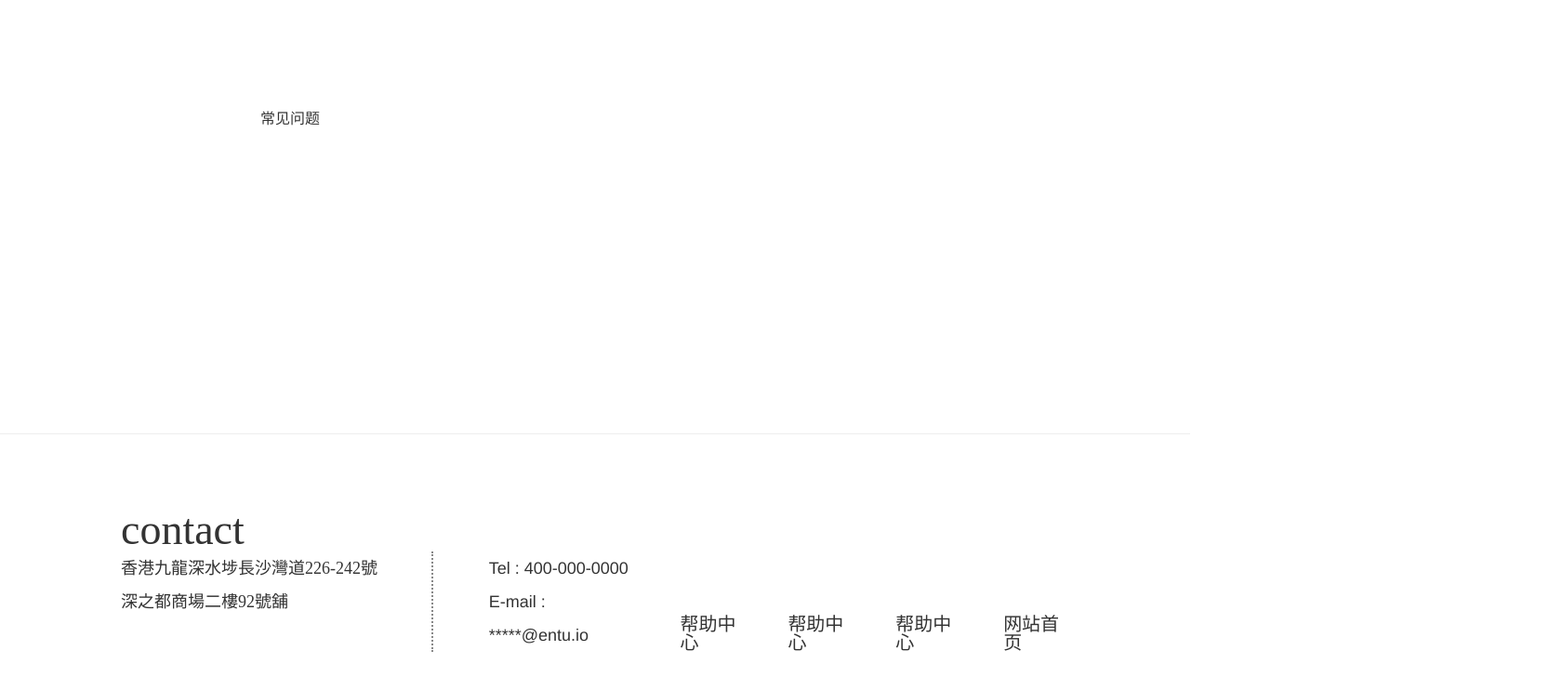
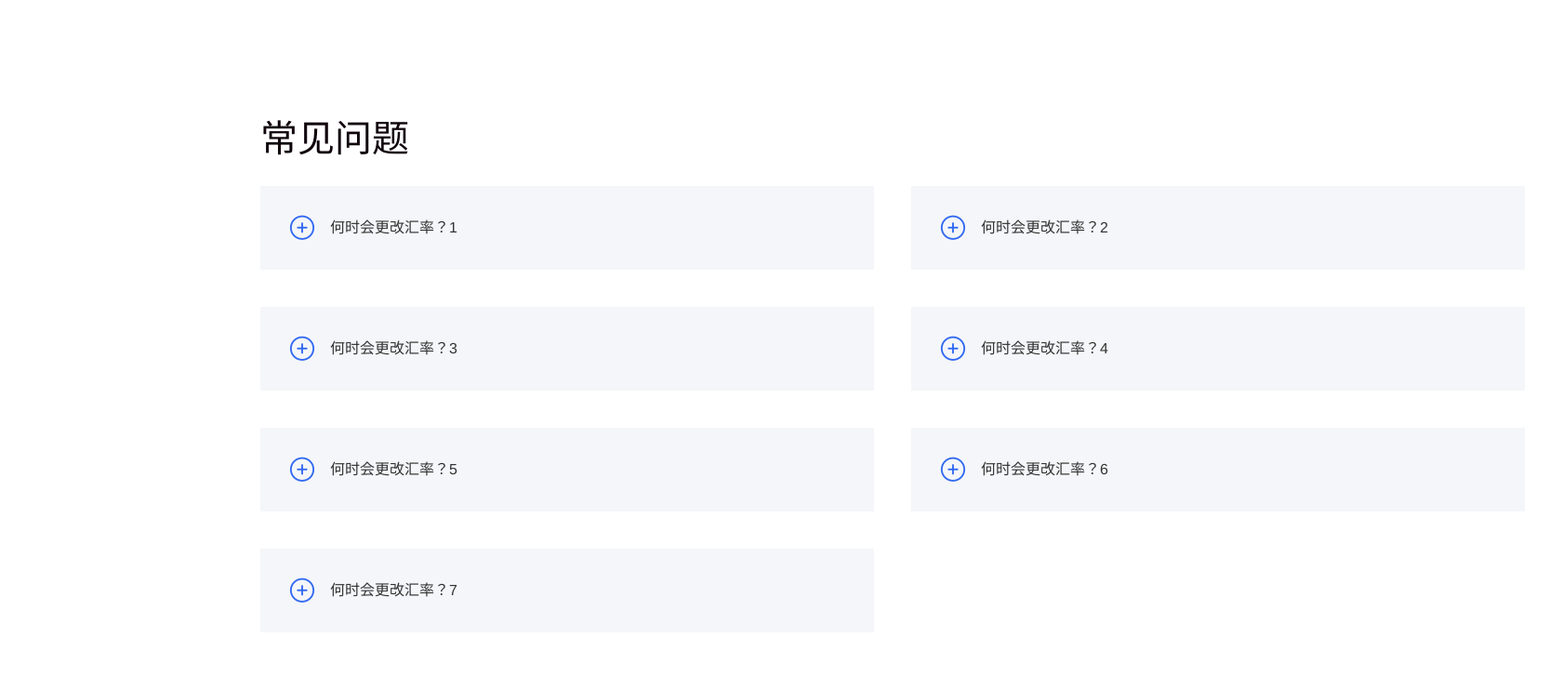
Before and after one commit to cxyxxx0924/link-point, a Vue app: page / in a window 1280 px wide. Shown: the part 460-1188 px from the top of the page at 93% size, 1680 px wide, since content can reach past the window. Built offline with nearby package versions, Linux system fonts and the light colour scheme.

Commit message:
finish web page

```diff
--- a/package.json
+++ b/package.json
@@ -8,7 +8,7 @@
     "lint": "vue-cli-service lint"
   },
   "dependencies": {
-    "core-js": "^3.6.5",
+    "core-js": "^3.12.1",
     "element-ui": "^2.15.1",
     "vue": "^2.6.11"
   },
--- a/src/components/AboutUs.vue
+++ b/src/components/AboutUs.vue
@@ -90,8 +90,8 @@ export default {
   padding: 60px 280px;
   display: flex;
   flex-direction: row;
+  justify-content: space-between;
   div:first-child {
-    margin-right: 130px;
     h3 {
       font-size: 40px;
       font-family: Source Han Sans CN;
@@ -109,7 +109,7 @@ export default {
     }
   }
   div:nth-child(2) {
-    width: 500px;
+    width: 600px;
     p {
       line-height: 44px;
     }
--- a/src/components/Faq.vue
+++ b/src/components/Faq.vue
@@ -5,12 +5,86 @@
     </div>
     <div class="faqs">
       <h3>常见问题</h3>
+      <div class="faqs-box">
+        <div class="faqs">
+          <div v-for="item in leftFaqs" :key="item.id">
+            <faq-item :faq="item"></faq-item>
+          </div>
+        </div>
+        <div class="faqs">
+          <div v-for="item in rightFaqs" :key="item.id">
+            <faq-item :faq="item"></faq-item>
+          </div>
+        </div>
+      </div>
     </div>
   </div>
 </template>
 
 <script>
-export default {}
+import FaqItem from "./FaqItem";
+export default {
+  mounted() {
+    this.faqs.push({
+      id: 0,
+      short: "何时会更改汇率？1",
+      long:
+        "1线上交易：您可以通过我们的APP完成实名身份认证，通过APP预约 或完成交易更方便快捷。实体店交易：汇款交易金额为港币8千元以上或现金兑换港币12万元 以上，因法例要求，客人须出示有效身份证明作登记。",
+    });
+    this.faqs.push({
+      id: 1,
+      short: "何时会更改汇率？2",
+      long:
+        "2线上交易：您可以通过我们的APP完成实名身份认证，通过APP预约 或完成交易更方便快捷。\n实体店交易：汇款交易金额为港币8千元以上或现金兑换港币12万元 以上，因法例要求，客人须出示有效身份证明作登记。",
+    });
+    this.faqs.push({
+      id: 2,
+      short: "何时会更改汇率？3",
+      long:
+        "3线上交易：您可以通过我们的APP完成实名身份认证，通过APP预约 或完成交易更方便快捷。\n实体店交易：汇款交易金额为港币8千元以上或现金兑换港币12万元 以上，因法例要求，客人须出示有效身份证明作登记。",
+    });
+    this.faqs.push({
+      id: 3,
+      short: "何时会更改汇率？4",
+      long:
+        "4线上交易：您可以通过我们的APP完成实名身份认证，通过APP预约 或完成交易更方便快捷。\n实体店交易：汇款交易金额为港币8千元以上或现金兑换港币12万元 以上，因法例要求，客人须出示有效身份证明作登记。",
+    });
+    this.faqs.push({
+      id: 4,
+      short: "何时会更改汇率？5",
+      long:
+        "5线上交易：您可以通过我们的APP完成实名身份认证，通过APP预约 或完成交易更方便快捷。\n实体店交易：汇款交易金额为港币8千元以上或现金兑换港币12万元 以上，因法例要求，客人须出示有效身份证明作登记。",
+    });
+    this.faqs.push({
+      id: 5,
+      short: "何时会更改汇率？6",
+      long:
+        "6线上交易：您可以通过我们的APP完成实名身份认证，通过APP预约 或完成交易更方便快捷。\n实体店交易：汇款交易金额为港币8千元以上或现金兑换港币12万元 以上，因法例要求，客人须出示有效身份证明作登记。",
+    });
+    this.faqs.push({
+      id: 6,
+      short: "何时会更改汇率？7",
+      long:
+        "7线上交易：您可以通过我们的APP完成实名身份认证，通过APP预约 或完成交易更方便快捷。\n实体店交易：汇款交易金额为港币8千元以上或现金兑换港币12万元 以上，因法例要求，客人须出示有效身份证明作登记。",
+    });
+  },
+  computed: {
+    leftFaqs() {
+      return this.faqs.filter((item) => item.id % 2 === 0);
+    },
+    rightFaqs() {
+      return this.faqs.filter((item, index) => index % 2 === 1);
+    },
+  },
+  components: {
+    FaqItem,
+  },
+  data() {
+    return {
+      faqs: [],
+    };
+  },
+};
 </script>
 
 <style lang="scss" scoped>
@@ -26,6 +100,23 @@ export default {}
   }
 }
 .faqs {
-
+  display: flex;
+  flex-direction: column;
+  // justify-content: space-between;
+  h3 {
+    font-size: 40px;
+    font-family: Source Han Sans CN;
+    font-weight: 500;
+    color: #10040c;
+    line-height: 60px;
+  }
+  .faqs-items {
+    display: flex;
+    flex-direction: column;
+  }
+}
+.faqs-box {
+  display: flex;
+  flex-direction: row;
 }
 </style>
--- /dev/null
+++ b/src/components/FaqItem.vue
@@ -0,0 +1,88 @@
+<template>
+  <div>
+    <div v-if="!isShow" class="tab">
+      <i class="el-icon-circle-plus-outline" @click="handleShow"></i>
+      <span>{{ faq.short }}</span>
+    </div>
+    <div v-if="isShow" class="tab-show">
+      <div>
+        <i class="el-icon-remove" @click="handleShow"></i>
+        <span>{{ faq.short }}</span>
+      </div>
+      <p>{{ faq.long }}</p>
+    </div>
+  </div>
+</template>
+
+<script>
+export default {
+  props: {
+    faq: {
+      type: Object,
+    },
+  },
+  data() {
+    return {
+      isShow: false,
+    };
+  },
+  methods: {
+    handleShow() {
+      this.isShow = !this.isShow
+    }
+  },
+};
+</script>
+
+<style lang="scss" scoped>
+.tab {
+  background-color: #f4f6f9;
+  height: 90px;
+  width: 600px;
+  display: flex;
+  flex-direction: row;
+  justify-content: left;
+  align-items: center;
+  padding: 0 30px;
+  margin: 20px 40px 20px 0;
+}
+.tab-show {
+  width: 600px;
+  height: 361px;
+  background: #ffffff;
+  box-shadow: 0px 0px 250px 0px rgba(69, 81, 100, 0.1);
+  padding: 30px;
+  margin: 20px 40px 20px 0;
+  border-radius: 10px;
+  div {
+    span {
+      font-size: 22px;
+      font-family: Source Han Sans CN;
+      font-weight: 500;
+      color: #333333;
+      line-height: 35px;
+      padding-right: 30px;
+    }
+  }
+  p {
+    width: 512px;
+    font-size: 18px;
+    font-family: Source Han Sans CN;
+    font-weight: 400;
+    color: #333333;
+    line-height: 40px;
+    margin-top: 50px;
+    margin-left: 35px;
+  }
+}
+.el-icon-circle-plus-outline {
+  margin-right: 15px;
+  font-size: 30px;
+  color: #3269f2;
+}
+.el-icon-remove {
+  margin-right: 15px;
+  font-size: 30px;
+  color: #3269f2;
+}
+</style>
```
Also changed, not shown: 2 other files (tests, documents, lock files or other folders).
